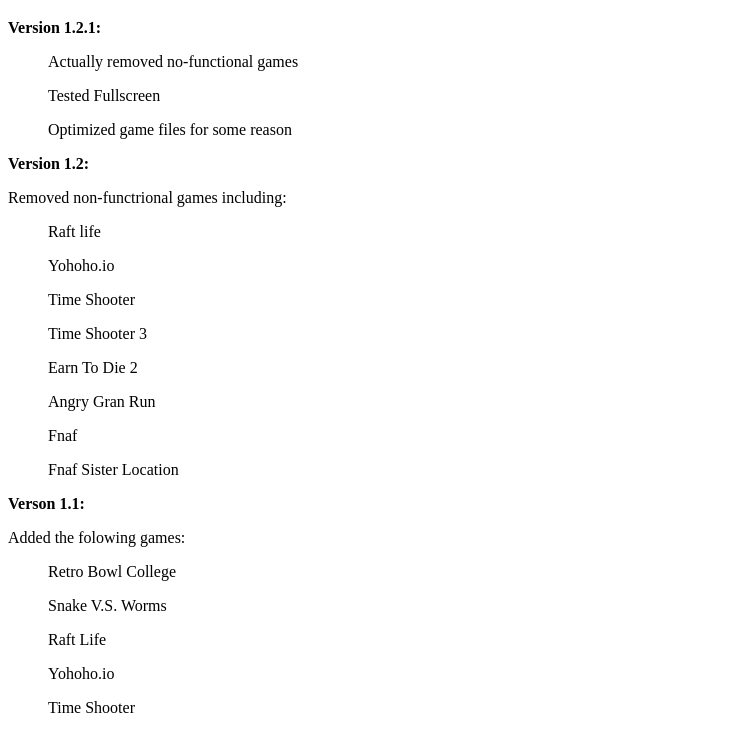
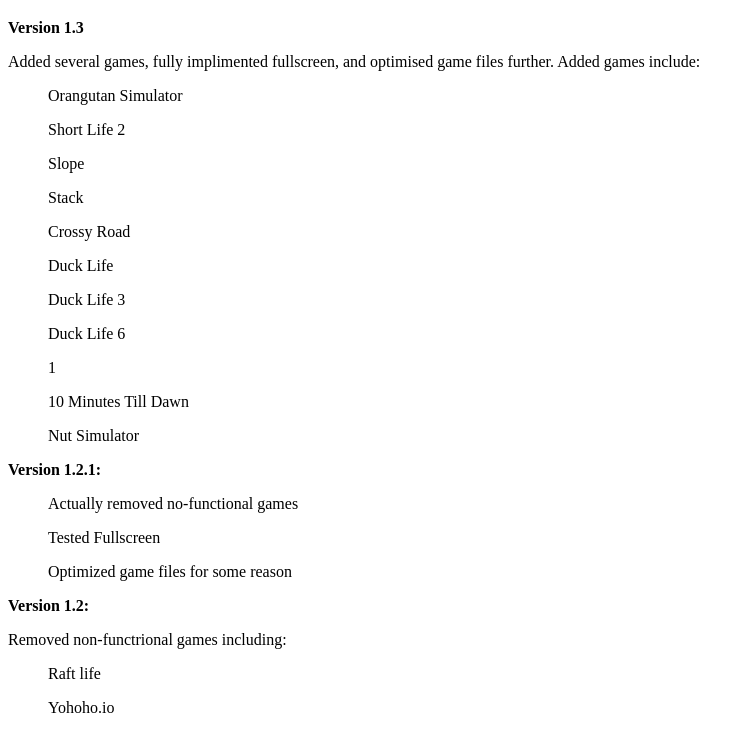
Before and after one commit to StuffsGaming/pixelated, a plain HTML site: page patch-notes.html in a window 1280 px wide. Shown: the part 61-791 px from the top of the page, without its empty margins (0-754 px from the left). Drawn offline with Linux system fonts and the light colour scheme.

Commit message:
Version 1.3.1
Fixed some bugs

```diff
--- a/patch-notes.html
+++ b/patch-notes.html
@@ -8,6 +8,20 @@
 </head>
 <body>
     <h1>Patch notes:</h1>
+
+    <b>Version 1.3</b>
+    <p>Added several games, fully implimented fullscreen, and optimised game files further.  Added games include:</p>
+    <ul>Orangutan Simulator</ul>
+    <ul>Short Life 2</ul>
+    <ul>Slope</ul>
+    <ul>Stack</ul>
+    <ul>Crossy Road</ul>
+    <ul>Duck Life</ul>
+    <ul>Duck Life 3</ul>
+    <ul>Duck Life 6</ul>
+    <ul>1</ul>
+    <ul>10 Minutes Till Dawn</ul>
+    <ul>Nut Simulator</ul>
 
     <b>Version 1.2.1:</b>
     <ul>Actually removed no-functional games</ul>
```
Also changed, not shown: Game Collection/1.html (+1 -1 lines), Game Collection/10-minutes-till-dawn.html (+1 -1 lines), Game Collection/nut-simulator.html (+1 -1 lines), index.html (+12 -0 lines).
